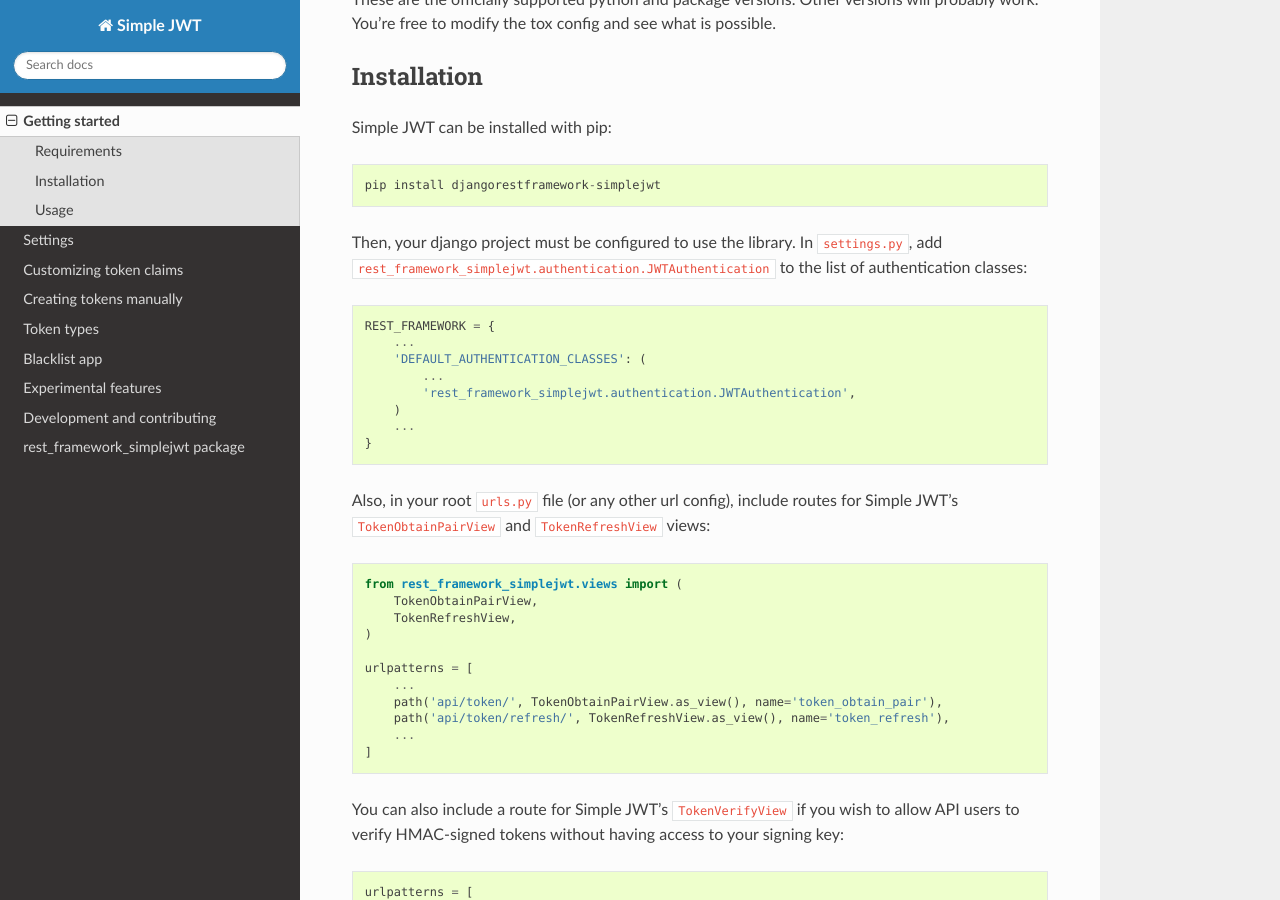
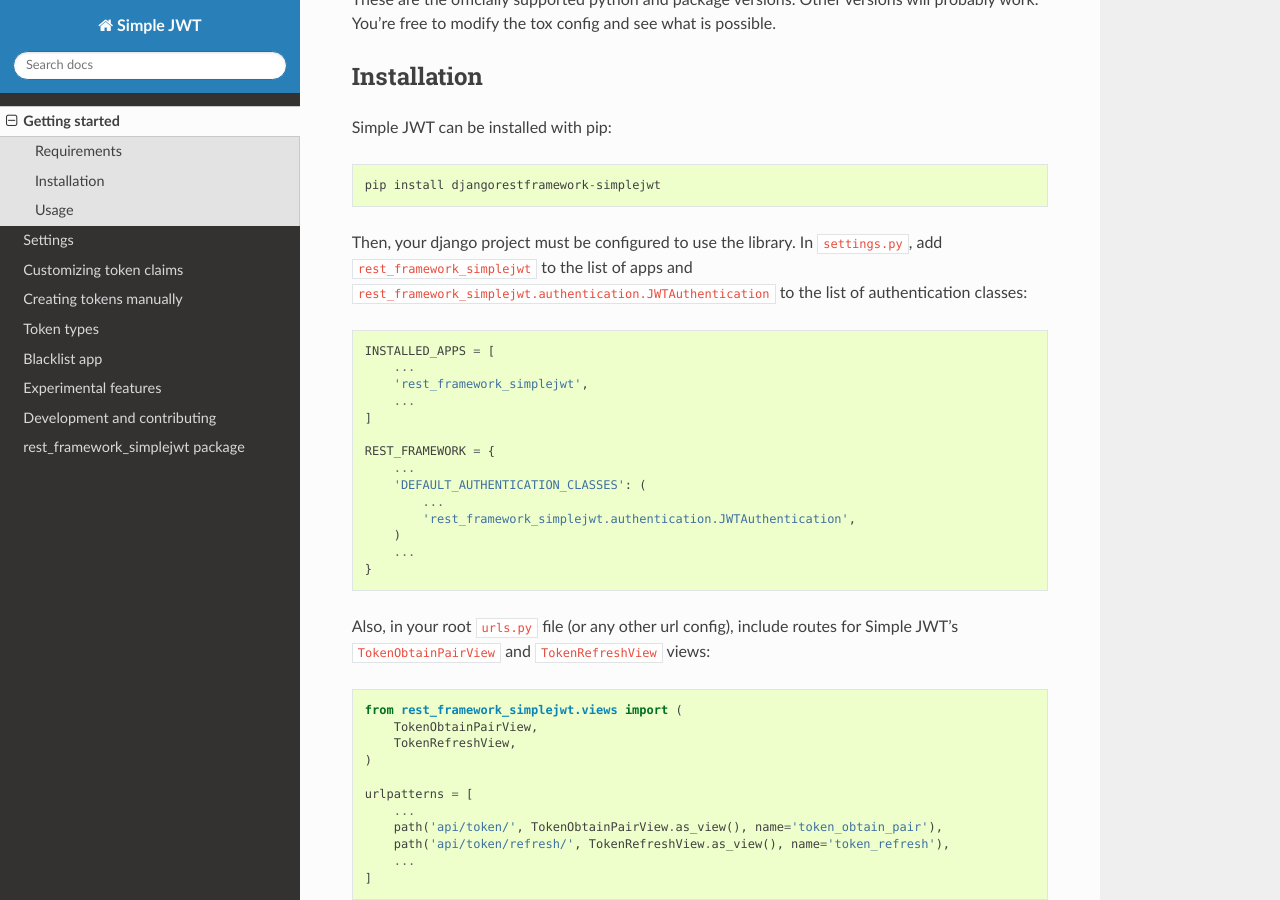
Before and after one commit to jazzband/djangorestframework-simplejwt, a Sphinx documentation site: the page built from docs/getting_started.rst, in a window 1280 px wide and 900 px high, scrolled down 324 px. Built offline with Sphinx 7.4.7 and the Read the Docs theme 2.0.0, drawn with Linux system fonts in a browser that asks for light colours; the version number could not be read and is left out.

Commit message:
Make clear that need to add simple_jwt to installed apps

```diff
--- a/docs/getting_started.rst
+++ b/docs/getting_started.rst
@@ -22,11 +22,17 @@ Simple JWT can be installed with pip::
   pip install djangorestframework-simplejwt
 
 Then, your django project must be configured to use the library.  In
-``settings.py``, add
+``settings.py``, add ``rest_framework_simplejwt`` to the list of apps and
 ``rest_framework_simplejwt.authentication.JWTAuthentication`` to the list of
 authentication classes:
 
 .. code-block:: python
+
+  INSTALLED_APPS = [
+      ...
+      'rest_framework_simplejwt',
+      ...
+  ]
 
   REST_FRAMEWORK = {
       ...
```
